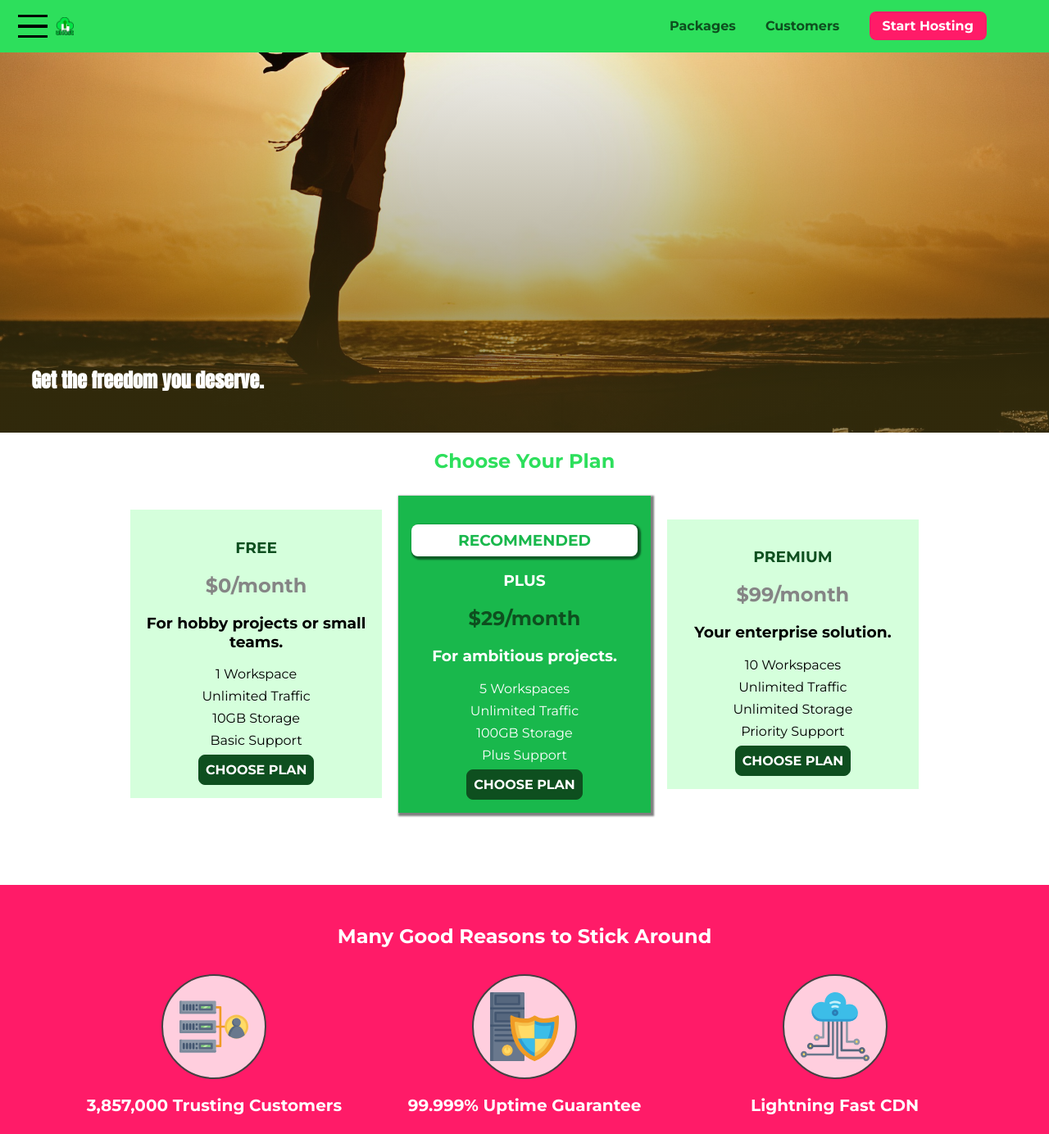
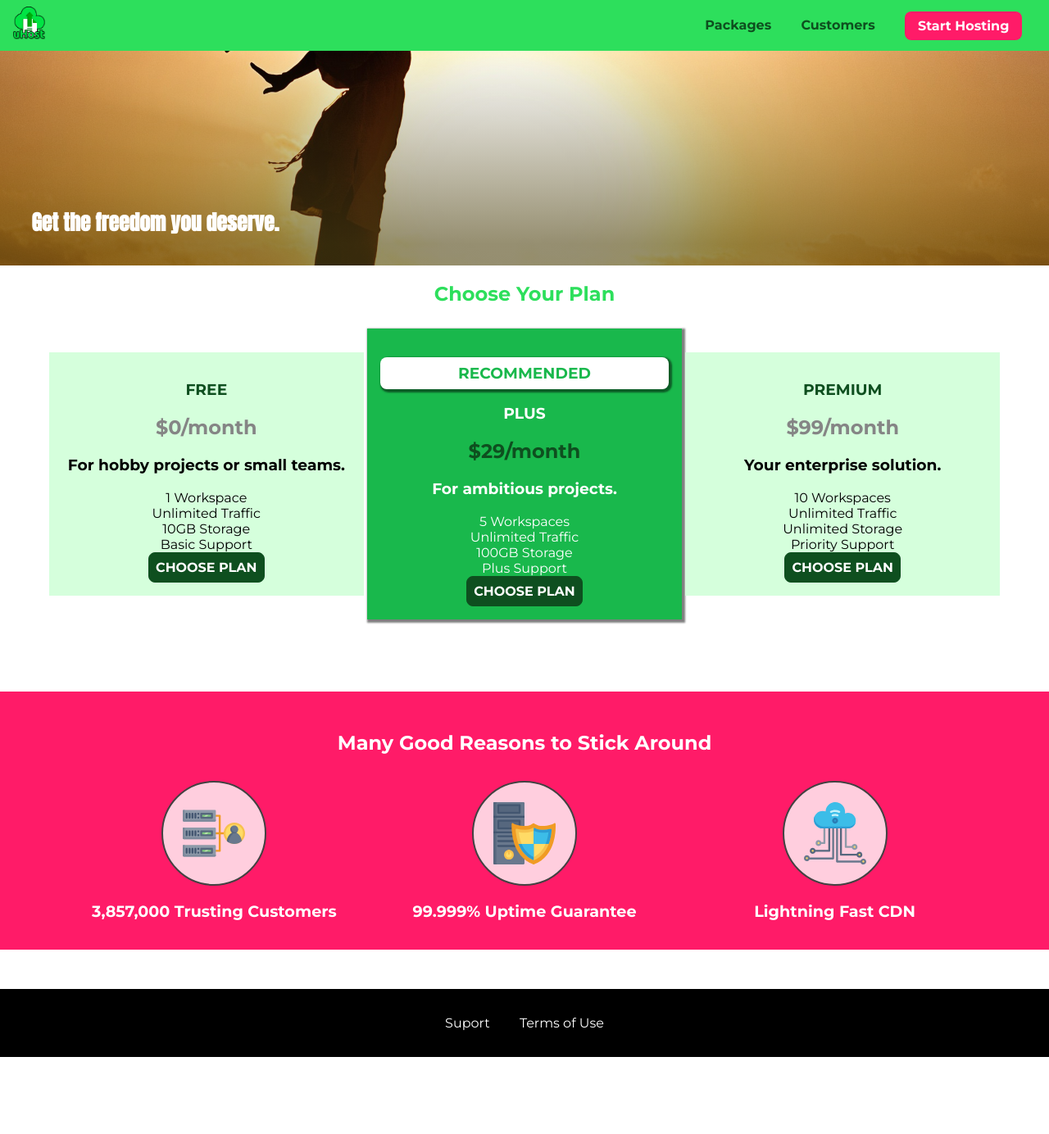
Before and after one commit to ManuelVillarVitoria/CSS3-uHost-Clone, a plain HTML site: page index.html in a window 1280 px wide. Shown: the top 1384 px of the page at 82% size. After the commit the page ends 1290 px from the top, so only its background shows below. Drawn offline with Linux system fonts and the light colour scheme.

Commit message:
adding media queries to do responsive the HomePage

```diff
--- a/index.html
+++ b/index.html
@@ -4,6 +4,7 @@
 <head>
     <meta charset="UTF-8">
     <meta http-equiv="X-UA-Compatible" content="ie=edge">
+    <meta name="viewport" content="width=device-width, initial-scale=1.0">
     <title>uHost</title>
     <link rel="shortcut icon" href="img/favicon.png">
     <link href="https://fonts.googleapis.com/css?family=Anton" rel="stylesheet">
--- a/main.css
+++ b/main.css
@@ -1,25 +1,31 @@
-
 #product-overview {
     background: linear-gradient(to top, rgba(80, 68, 18, 0.6) 10%, transparent),
-    url("img/freedom.jpg") left 10% bottom 20%/cover no-repeat border-box,
-     #ff1b68 ;
+      url("img/freedom.jpg") center/cover no-repeat border-box,
+      #ff1b68;
+    width: 100vw;
+    height: 33vh;
+    margin-top: 3.75rem;
+    position: relative;
+  }
 
-/* background-image: url("freedom.jpg");
-    background-size: cover;
-    background-position: left 10% bottom 20%; */
+  #product-overview h1 {
+    color: white;
+    font-family: "Anton", sans-serif;
+    position: absolute;
+    bottom: 5%;
+    left: 3%;
+    font-size: 1.6rem;
+  }
 
-    /* background-repeat: no-repeat;
-    background-origin: border-box;
-    background-clip: border-box; */
+  @media (min-width: 40rem) and (min-height: 60rem) {
+    #product-overview {
+      height: 40vh;
+      background-position: 50% 25%;
+    }
 
-    /* background-image: linear-gradient(180deg, red 70%, blue 60%, rgba(0,0,0,0.5)); */
-    /* background-image: radial-gradient(ellipse farthest-corner at 20% 50%, red, blue 70%, green); */
-
-    width: 100%;
-    height: 528px;
-    padding: 10px;
-    /* border: 5px dashed red;*/
-    position: relative;
+    #product-overview h1 {
+      font-size: 3rem;
+    }
   }
 
   .section-title {
@@ -27,41 +33,24 @@
     text-align: center;
   }
 
-#product-overview h1 {
-    color: white;
-    font-family: 'Anton', sans-serif;
-    position: absolute;
-    bottom: 5%;
-    left: 3%;
-}
-
-.plan__list {
-    width: 80%;
-    margin: auto;
-    text-align: center;
-}
-
   .plan {
     background: #d5ffdc;
     text-align: center;
-    padding: 16px;
-    margin: 8px;
-    display: inline-block;
-    width: 30%;
-    vertical-align: middle;
+    padding: 1rem;
+    margin: 0.5rem 0;
+    width: 100%;
   }
 
   .plan--highlighted {
     background: #19b84c;
     color: white;
-    box-shadow: 2px 2px 2px 2px rgba(0,0,0,0.5);
   }
 
   .plan__annotation {
     background: white;
     color: #19b84c;
-    padding: 8px;
-    box-shadow: 2px 2px 2px 2px rgba(0,0,0,0.5);
+    padding: 0.5rem;
+    box-shadow: 2px 2px 2px 2px rgba(0, 0, 0, 0.5);
     border-radius: 8px;
   }
 
@@ -87,20 +76,38 @@
     padding: 0;
   }
 
-.plan__features li {
-    margin: 8px 0;
+  .plan__feature {
+    margin: 0.5rem 0;
   }
 
+  @media (min-width: 40rem) {
+    .plan__list {
+      width: 100%;
+      text-align: center;
+    }
+
+    .plan {
+      display: inline-block;
+      width: 30%;
+      vertical-align: middle;
+      min-width: 13rem;
+      max-width: 25rem;
+    }
+
+    .plan--highlighted {
+      box-shadow: 2px 2px 2px 2px rgba(0, 0, 0, 0.5);
+    }
+  }
 
   #key-features {
     background: #ff1b68;
-    margin-top: 80px;
-    padding: 16px;
+    margin-top: 5rem;
+    padding: 1rem;
   }
 
   #key-features .section-title {
     color: white;
-    margin: 32px;
+    margin: 2rem;
   }
 
   .key-feature__list {
@@ -110,12 +117,6 @@
     text-align: center;
   }
 
-.key-feature {
-    display: inline-block;
-    width: 30%;
-    vertical-align: top;
-}
-
   .key-feature__image {
     background: #ffcede;
     width: 128px;
@@ -123,16 +124,24 @@
     border: 2px solid #424242;
     border-radius: 50%;
     margin: auto;
-    padding: 20px;
+    padding: 1.5rem;
   }
 
   .key-feature__description {
     text-align: center;
     font-weight: bold;
     color: white;
-    font-size: 20px;
+    font-size: 1.2rem;
   }
 
+  @media (min-width: 40rem)  {
+    .key-feature {
+      display: inline-block;
+      width: 30%;
+      max-width: 25rem;
+      vertical-align: top;
+    }
+  }
 
   /* h1 {
       font-family: sans-serif;
--- a/shared.css
+++ b/shared.css
@@ -3,14 +3,14 @@
   }
 
   body {
-    font-family: 'Montserrat', sans-serif;
+    font-family: "Montserrat", sans-serif;
     margin: 0;
   }
 
   .backdrop {
     position: fixed;
     display: none;
-   top:0;
+    top: 0;
     left: 0;
     z-index: 100;
     width: 100vw;
@@ -24,7 +24,7 @@ body {
     top: 0;
     left: 0;
     background: #2ddf5c;
-    padding: 8px 16px;
+    padding: 0.5rem 1rem;
     z-index: 1;
   }
 
@@ -59,21 +59,19 @@ body {
     color: #0e4f1f;
     text-decoration: none;
     font-weight: bold;
-    font-size: 22px;
-    height: 22px;
+    font-size: 1.5rem;
+    /* width: 20px; */
     display: inline-block;
     vertical-align: middle;
   }
 
   .main-header__brand img {
-    height: 100%;
+    height: 2.5rem;
+    /* width: 100%; */
   }
 
   .main-nav {
-    display: inline-block;
-    text-align: right;
-    width: calc(100% - 122px);
-    vertical-align: middle;
+    display: none;
   }
 
   .main-nav__items {
@@ -84,7 +82,7 @@ body {
 
   .main-nav__item {
     display: inline-block;
-    margin: 0 16px;
+    margin: 0 1rem;
   }
 
   .main-nav__item a,
@@ -92,7 +90,7 @@ body {
     text-decoration: none;
     color: #0e4f1f;
     font-weight: bold;
-    padding: 3px 0;
+    padding: 0.2rem 0;
   }
 
   .main-nav__item a:hover,
@@ -105,7 +103,7 @@ body {
   .mobile-nav__item--cta a {
     color: white;
     background: #ff1b68;
-    padding: 8px 16px;
+    padding: 0.5rem 1rem;
     border-radius: 8px;
   }
 
@@ -118,10 +116,23 @@ body {
     border: none;
   }
 
+  @media (min-width: 40rem) {
+    .toggle-button {
+      display: none;
+    }
+
+    .main-nav {
+      display: inline-block;
+      text-align: right;
+      width: calc(100% - 44px);
+      vertical-align: middle;
+    }
+  }
+
   .main-footer {
     background: black;
-    padding: 32px;
-    margin-top: 48px;
+    padding: 2rem;
+    margin-top: 3rem;
   }
 
   .main-footer__links {
@@ -132,8 +143,8 @@ body {
   }
 
   .main-footer__link {
-    display: inline-block;
-    margin: 0 16px;
+    display: block;
+    margin: 1rem 0;
   }
 
   .main-footer__link a {
@@ -179,7 +190,7 @@ body {
     color: white;
     font: inherit;
     border: 1.5px solid #0e4f1f;
-    padding: 8px;
+    padding: 0.5rem;
     border-radius: 8px;
     font-weight: bold;
     cursor: pointer;
@@ -198,3 +209,10 @@ body {
   .open {
       display: block !important;
   }
+
+  @media (min-width: 40rem) {
+    .main-footer__link {
+      display: inline-block;
+      margin: 0 1rem;
+    }
+  }
```
Also changed, not shown: packages/index.html (+1 -0 lines). Lines whose indentation alone changed are shown as unchanged.
